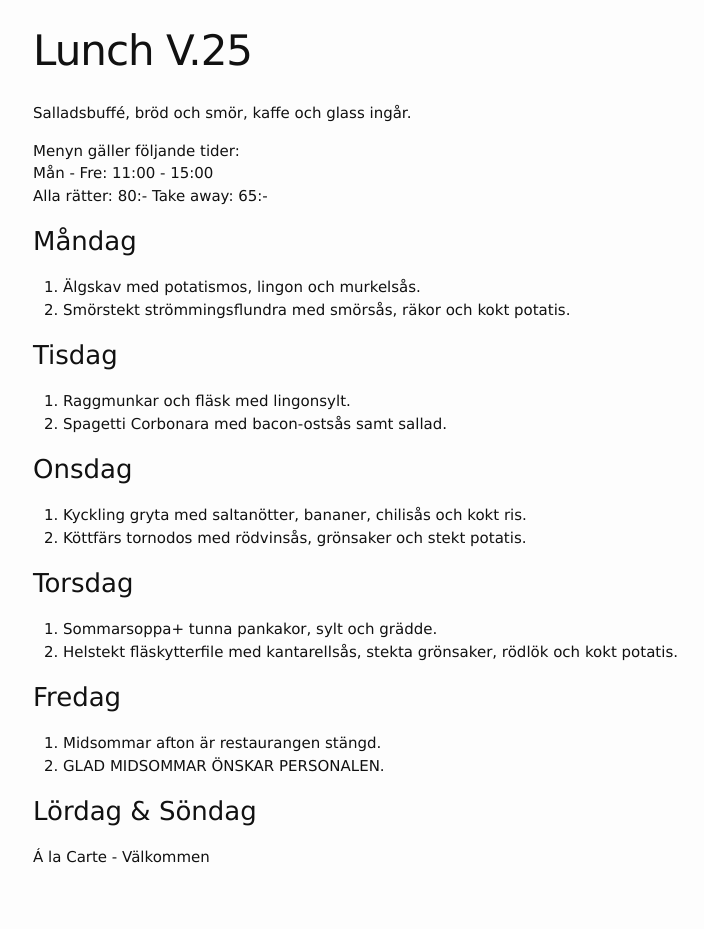
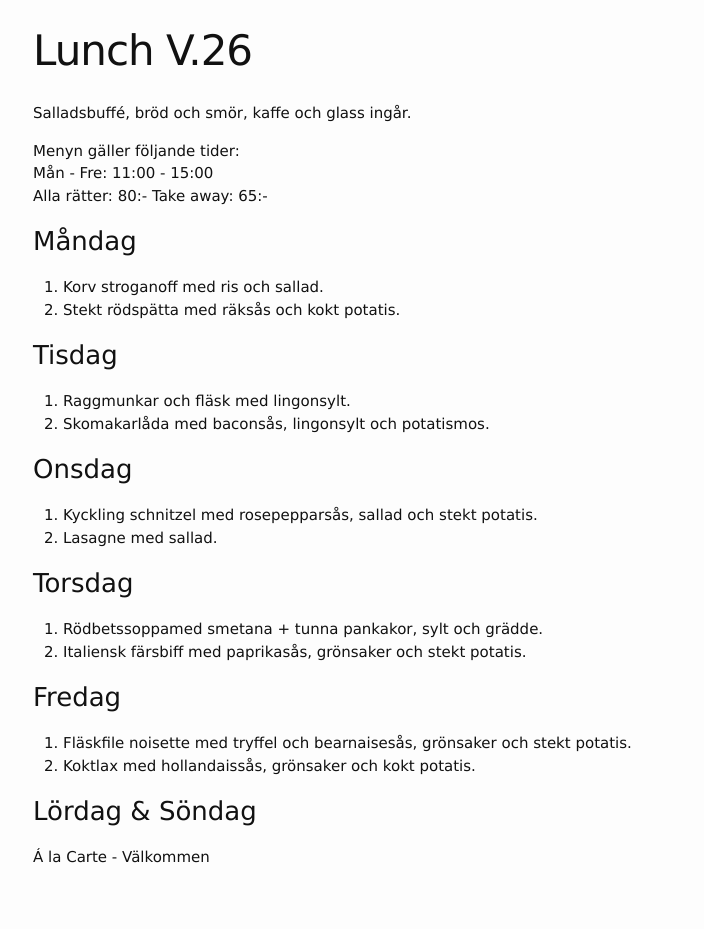
Before and after one commit to FarInn62/farinn62.github.io, a Jekyll site: the page built from lunch.md, in a window 1280 px wide. Shown: the whole page, without its empty margins (237-941 px from the left). Built offline with Jekyll 4.4.1, drawn with Linux system fonts in a browser that asks for light colours.

Commit message:
Update lunch.md

```diff
--- a/lunch.md
+++ b/lunch.md
@@ -1,6 +1,6 @@
 ---
 layout: foodmenu
-title: Lunch V.25
+title: Lunch V.26
 permalink: /lunch/
 published: true
 ---
@@ -12,28 +12,28 @@ Alla rätter: 80:- Take away: 65:-
 
 ### Måndag
 
-1. Älgskav med potatismos, lingon och murkelsås.
-2. Smörstekt strömmingsflundra med smörsås, räkor och kokt potatis.
+1. Korv stroganoff med ris och sallad.
+2. Stekt rödspätta med räksås och kokt potatis.
 
 ### Tisdag
 
 1. Raggmunkar och fläsk med lingonsylt.
-2. Spagetti Corbonara med bacon-ostsås samt sallad.
+2. Skomakarlåda med baconsås, lingonsylt och potatismos.
 
 ### Onsdag
 
-1. Kyckling gryta med saltanötter, bananer, chilisås och kokt ris.
-2. Köttfärs tornodos med rödvinsås, grönsaker och stekt potatis.
+1. Kyckling schnitzel med rosepepparsås, sallad och stekt potatis.
+2. Lasagne med sallad.
 
 ### Torsdag
 
- 1. Sommarsoppa+ tunna pankakor, sylt och grädde.
- 2. Helstekt fläskytterfile med kantarellsås, stekta grönsaker, rödlök och kokt potatis.
+ 1. Rödbetssoppamed smetana + tunna pankakor, sylt och grädde.
+ 2. Italiensk färsbiff med paprikasås, grönsaker och stekt potatis.
 
 ### Fredag
 
-1. Midsommar afton är restaurangen stängd.
-2. GLAD MIDSOMMAR ÖNSKAR PERSONALEN.
+1. Fläskfile noisette med tryffel och bearnaisesås, grönsaker och stekt potatis.
+2. Koktlax med hollandaissås, grönsaker och kokt potatis.
 
 ### Lördag & Söndag
 Á la Carte - Välkommen
```
